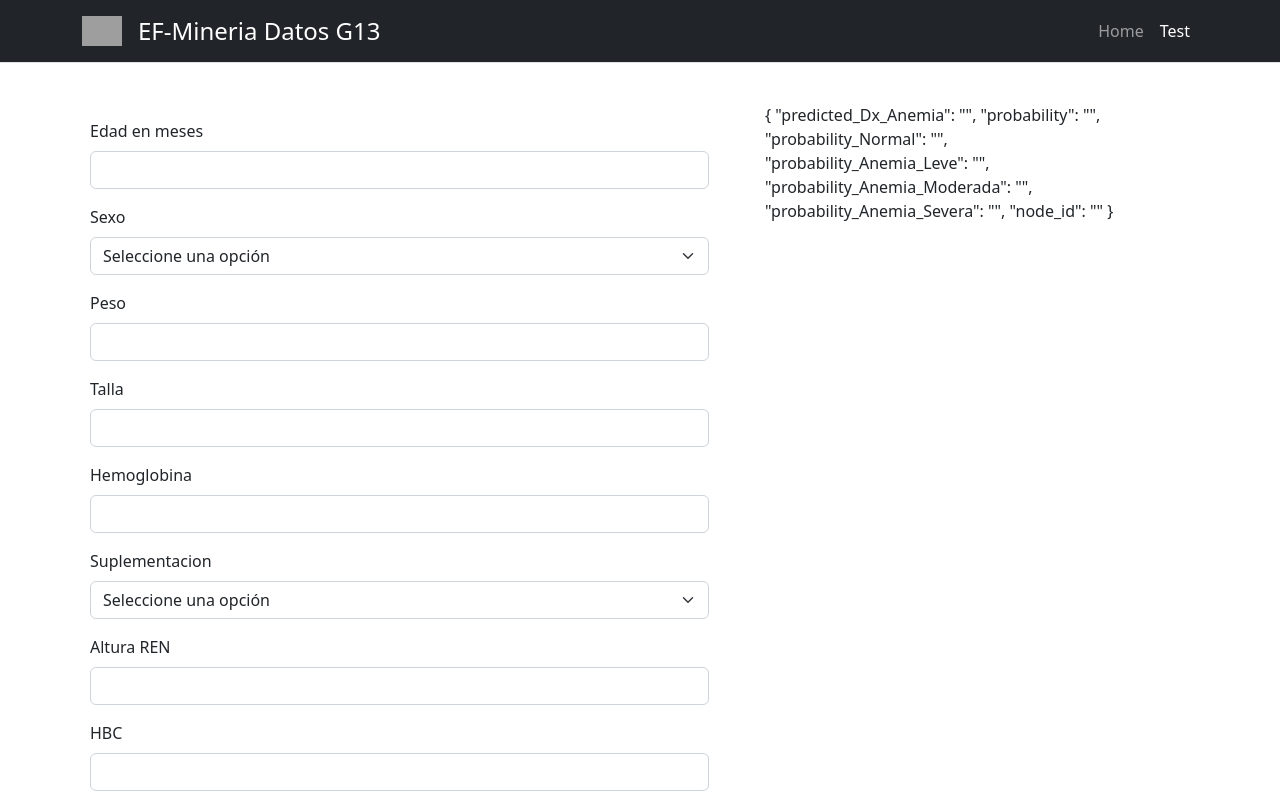
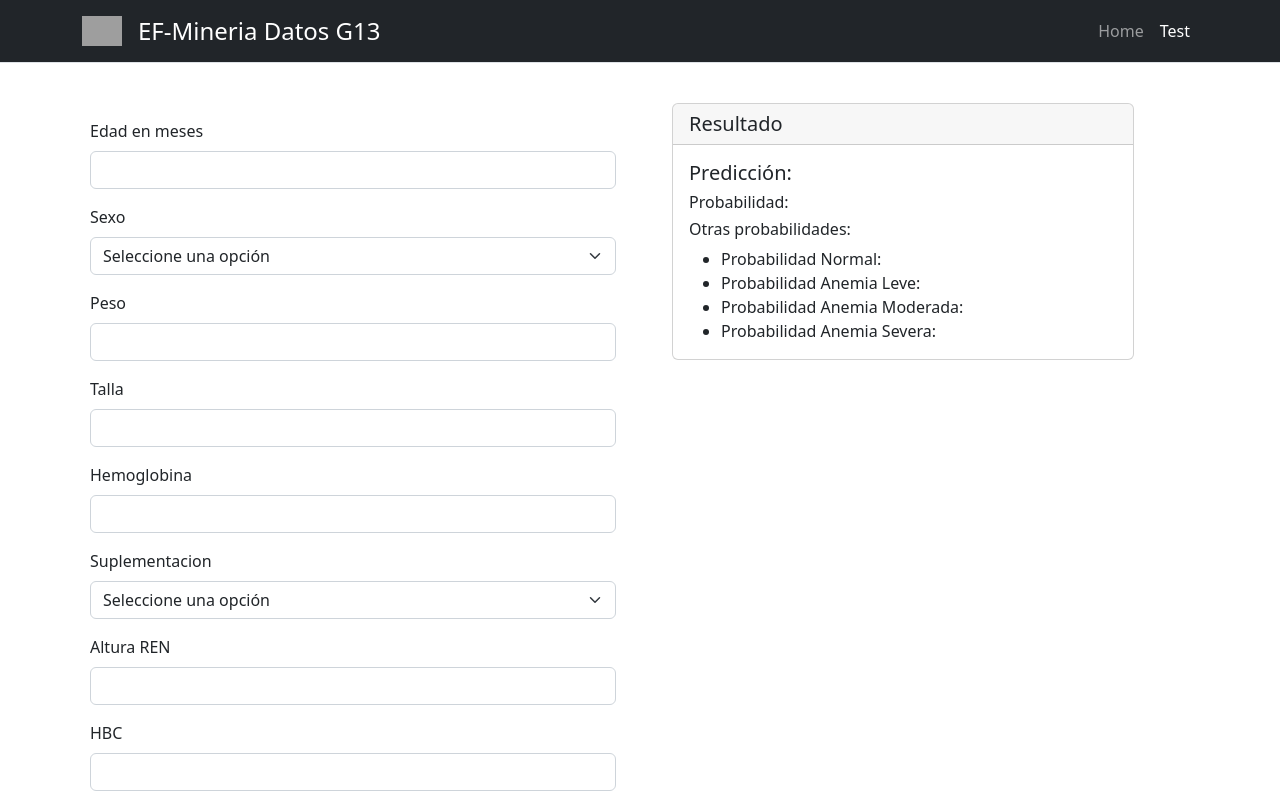
Before and after one commit to ricardogenaro99/ef-mineria-datos-anemia-g13, a React (Create React App) app: page /test in a window 1280 px wide. Shown: the top 800 px of the page. Built offline with nearby package versions, Linux system fonts and the light colour scheme; grey boxes are pictures that could not be loaded.

Commit message:
feat: card

```diff
--- /dev/null
+++ b/src/app/components/Card.js
@@ -0,0 +1,38 @@
+import React from "react";
+
+function Card({
+	predicted_Dx_Anemia,
+	probability,
+	probability_Normal,
+	probability_Anemia_Leve,
+	probability_Anemia_Moderada,
+	probability_Anemia_Severa,
+	node_id,
+}) {
+	return (
+		<div className="card">
+			<h5 className="card-header">Resultado</h5>
+			<div className="card-body">
+				<h5 className="card-title">Predicción: {predicted_Dx_Anemia}</h5>
+				<h6 className="card-title">Probabilidad: {probability}</h6>
+				<h6 className="card-title">Otras probabilidades:</h6>
+				<ul className="card-text">
+					<li>
+						Probabilidad Normal: <b>{probability_Normal}</b>
+					</li>
+					<li>
+						Probabilidad Anemia Leve: <b>{probability_Anemia_Leve}</b>
+					</li>
+					<li>
+						Probabilidad Anemia Moderada: <b>{probability_Anemia_Moderada}</b>
+					</li>
+					<li>
+						Probabilidad Anemia Severa: <b>{probability_Anemia_Severa}</b>
+					</li>
+				</ul>
+			</div>
+		</div>
+	);
+}
+
+export default Card;
--- a/src/app/components/index.js
+++ b/src/app/components/index.js
@@ -1,7 +1,8 @@
+import Card from "./Card";
 import Footer from "./Footer";
 import Header from "./Header";
 import InputForm from "./InputForm";
 import Loader from "./Loader";
 import SelectForm from "./SelectForm";
 
-export { Header, Footer, SelectForm, InputForm, Loader };
+export { Header, Footer, SelectForm, InputForm, Loader, Card };
--- a/src/app/page/Test.js
+++ b/src/app/page/Test.js
@@ -1,7 +1,7 @@
 import axios from "axios";
 import React, { useState } from "react";
 import { toast } from "react-hot-toast";
-import { InputForm, Loader, SelectForm } from "../components";
+import { Card, InputForm, Loader, SelectForm } from "../components";
 
 const initialForm = {
 	EdadMeses: "",
@@ -25,7 +25,7 @@ const initResult = {
 };
 function Test() {
 	const [form, setForm] = useState(initialForm);
-	const [result, setResult] = useState(initResult);
+	const [result, setResult] = useState();
 	const [loading, setLoading] = useState(false);
 
 	const config = {
@@ -74,6 +74,7 @@ function Test() {
 				node_id,
 			});
 		} catch (error) {
+			setResult(initResult);
 			toast.error(error.message);
 		} finally {
 			setLoading(false);
@@ -85,7 +86,7 @@ function Test() {
 	return (
 		<>
 			<div className="row m-0 p-0 g-3">
-				<form className="col-md-7 row g-3" onSubmit={handleSubmit}>
+				<form className="col-md-6 row g-3" onSubmit={handleSubmit}>
 					<InputForm label="Edad en meses" name="EdadMeses" {...props} />
 					<SelectForm
 						label="Sexo"
@@ -116,7 +117,9 @@ function Test() {
 						</button>
 					</div>
 				</form>
-				<div className="col-md-5 px-5">{JSON.stringify(result, null, 4)}</div>
+				<div className="col-md-6 px-5">
+					{<Card {...result} />}
+				</div>
 			</div>
 			{loading && <Loader />}
 		</>
```
